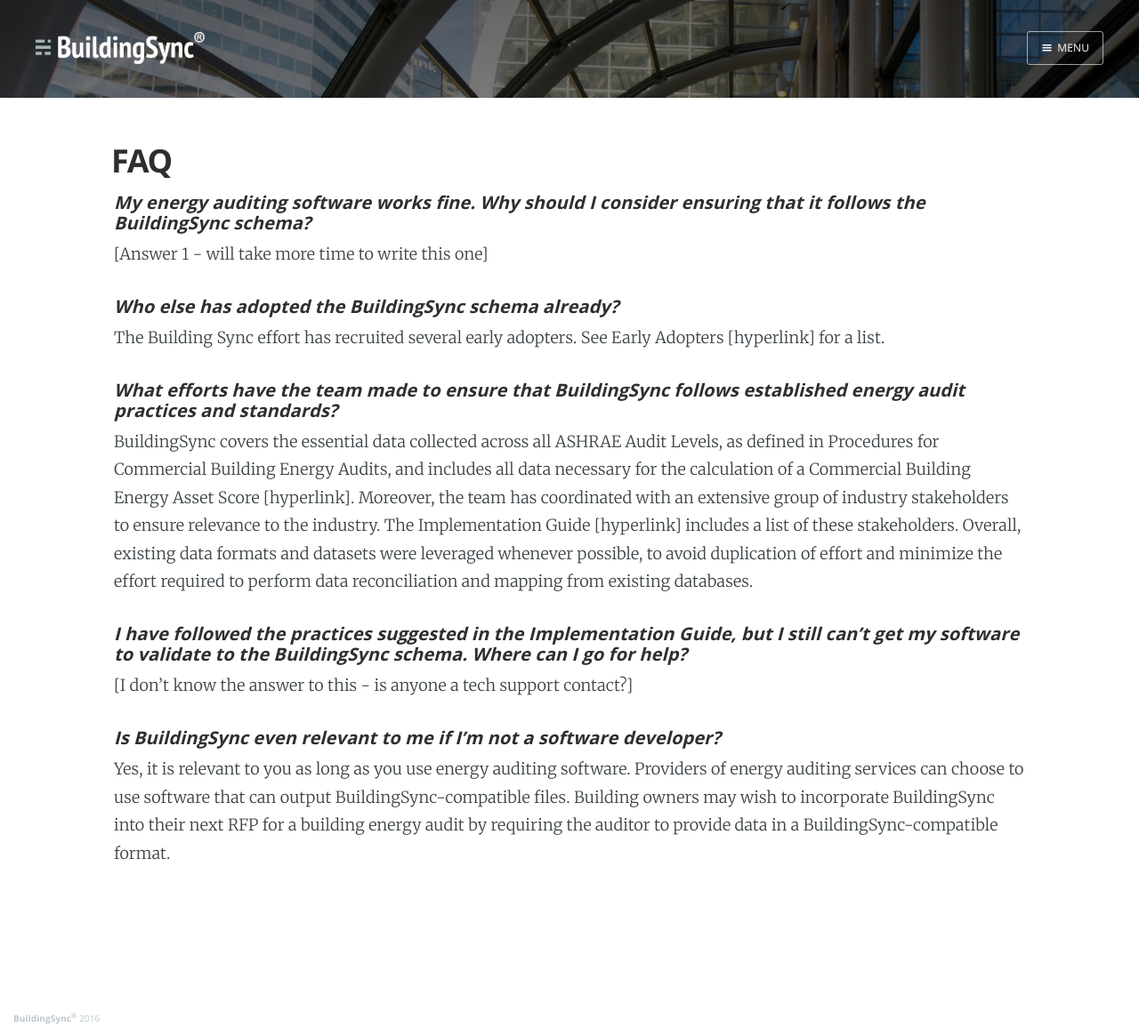
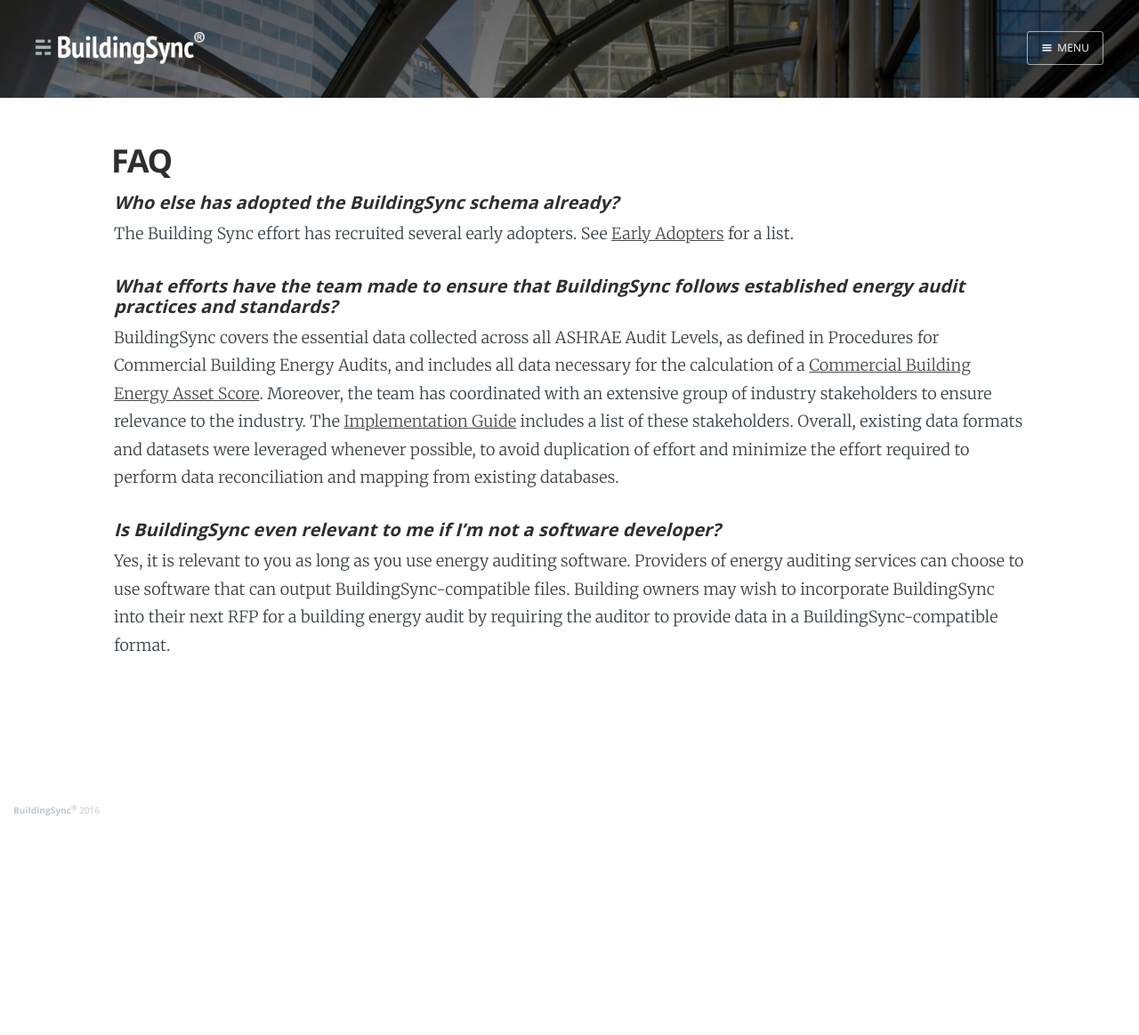
Before and after one commit to fieldkm/website, a Jekyll site: the page built from faq/index.md, in a window 1280 px wide. Shown: the whole page at 89% size. Built offline with Jekyll 4.4.1, drawn with Linux system fonts in a browser that asks for light colours; nearby versions of some CDN libraries; Markdown is read by kramdown in place of the engine named in the settings; after the commit the page ends 930 px from its top, so only the background shows below that.

Commit message:
Removing placeholders

```diff
--- a/faq/index.md
+++ b/faq/index.md
@@ -7,17 +7,21 @@
 current: faq
 ---
 
+{% comment %}
 ###### *My energy auditing software works fine. Why should I consider ensuring that it follows the BuildingSync schema?*
 [Answer 1 - will take more time to write this one]
+{% endcomment %}
 
 ###### *Who else has adopted the BuildingSync schema already?*
-The Building Sync effort has recruited several early adopters. See Early Adopters [hyperlink] for a list.
+The Building Sync effort has recruited several early adopters. See [Early Adopters](about/early_adopters) for a list.
 
 ###### *What efforts have the team made to ensure that BuildingSync follows established energy audit practices and standards?*
-BuildingSync covers the essential data collected across all ASHRAE Audit Levels, as defined in Procedures for Commercial Building Energy Audits, and includes all data necessary for the calculation of a Commercial Building Energy Asset Score [hyperlink]. Moreover, the team has coordinated with an extensive group of industry stakeholders to ensure relevance to the industry. The Implementation Guide [hyperlink] includes a list of these stakeholders. Overall, existing data formats and datasets were leveraged whenever possible, to avoid duplication of effort and minimize the effort required to perform data reconciliation and mapping from existing databases.
+BuildingSync covers the essential data collected across all ASHRAE Audit Levels, as defined in Procedures for Commercial Building Energy Audits, and includes all data necessary for the calculation of a [Commercial Building Energy Asset Score](http://energy.gov/eere/buildings/building-energy-asset-score). Moreover, the team has coordinated with an extensive group of industry stakeholders to ensure relevance to the industry. The [Implementation Guide](BuildingSync%20v1.0-legacy%20Implementation%20Guide.pdf) includes a list of these stakeholders. Overall, existing data formats and datasets were leveraged whenever possible, to avoid duplication of effort and minimize the effort required to perform data reconciliation and mapping from existing databases.
 
+{% comment %}
 ###### *I have followed the practices suggested in the Implementation Guide, but I still can’t get my software to validate to the BuildingSync schema. Where can I go for help?*
 [I don’t know the answer to this - is anyone a tech support contact?]
+{% endcomment %}
 
 ###### *Is BuildingSync even relevant to me if I’m not a software developer?*
 Yes, it is relevant to you as long as you use energy auditing software. Providers of energy auditing services can choose to use software that can output BuildingSync-compatible files. Building owners may wish to incorporate BuildingSync into their next RFP for a building energy audit by requiring the auditor to provide data in a BuildingSync-compatible format.
```
